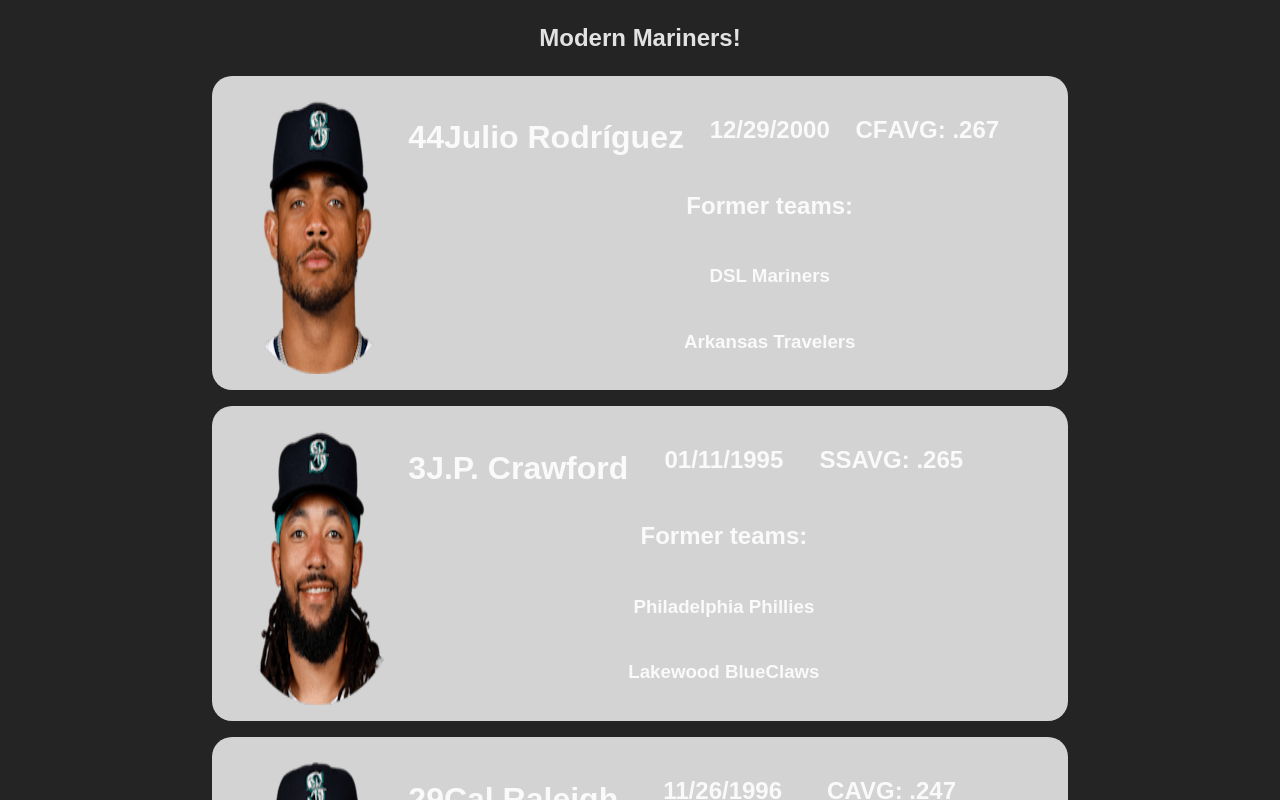
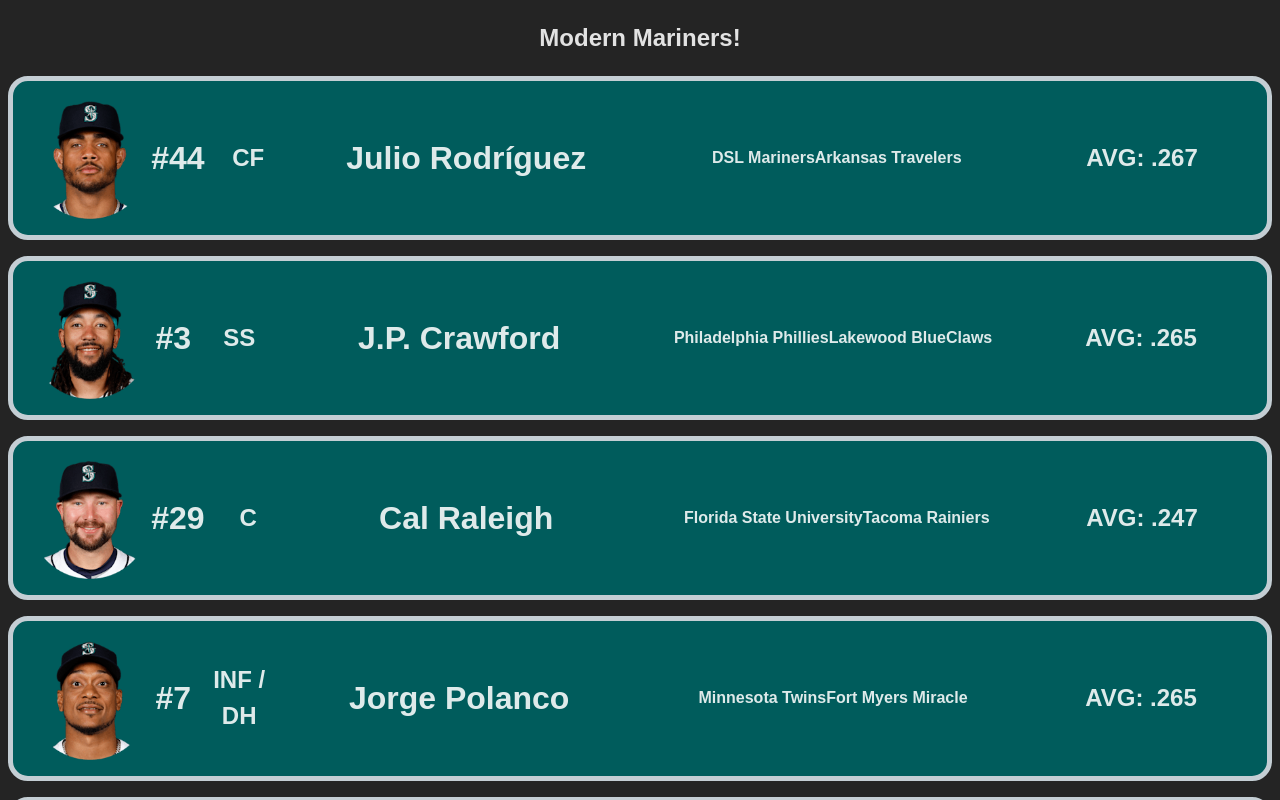
Before and after one commit to abdirashidexe/pp-dynamic-collections, a React (Vite) app: page / in a window 1280 px wide. Shown: the top 800 px of the page. Built offline with nearby package versions, Linux system fonts and the light colour scheme.

Commit message:
css completed

```diff
--- a/src/components/Card.css
+++ b/src/components/Card.css
@@ -1,12 +1,43 @@
 .playercard {
     display: flex;
     flex-direction: row;
-    background-color: lightgray;
+    background-color: #005C5C;
+    border: 5px solid #C4CED4;
     padding: 1rem;
     border-radius: 20px;
     margin-bottom: 1rem;
 }
+.playercard > img {
+    margin: auto;
+    width: 10%;
+    height: 10%;
+}
+#number {
+    margin: auto;
+    width: 5%;
+}
+#name {
+    margin: auto;
+    width: 40%;
+}
+#pos {
+    margin: auto;
+    width: 10%;
+}
+#stat {
+    margin-top: auto;
+    margin-bottom: auto;
+    font-size: 150%;
+    width: 25%;
+}
 .playerinfo {
+    width: 45%;
     display: flex;
     flex-direction: column;
 }
+.teams {
+    margin: auto;
+    display: flex;
+    flex-direction: row;
+    justify-content: space-around;
+}
--- a/src/components/Card.jsx
+++ b/src/components/Card.jsx
@@ -5,17 +5,17 @@
     return(
         <div className="playercard">
             <img src={player.img}></img>
-            <h1>{player.jersey}</h1>
-            <h1>{player.name}</h1>
+            <h1 id="number">#{player.jersey}</h1>
+            <h2 id="pos">{player.position}</h2>
+            <h1 id="name">{player.name}</h1>
             <div className="playerinfo">
-                <h2>{player.birthdate}</h2>
-                <h2>Former teams:</h2>
-                {player.teams.map((item, index)=> (
-                    <h3 key={index}>{item}</h3>
-                ))}
+                <div className="teams">
+                    {player.teams.map((item, index)=> (
+                        <h4 key={index}>{item}</h4>
+                    ))}
+                </div>
             </div>
-            <h2>{player.position}</h2>
-            <h2>{player.stat}</h2>
+            <h2 id="stat">{player.stat}</h2>
         </div>
     )
 }
--- a/src/index.css
+++ b/src/index.css
@@ -6,8 +6,4 @@
   color-scheme: light dark;
   color: rgba(255, 255, 255, 0.87);
   background-color: #242424;
-
-  margin: 0;
-  display: flex;
-  place-items: center;
 }
```
